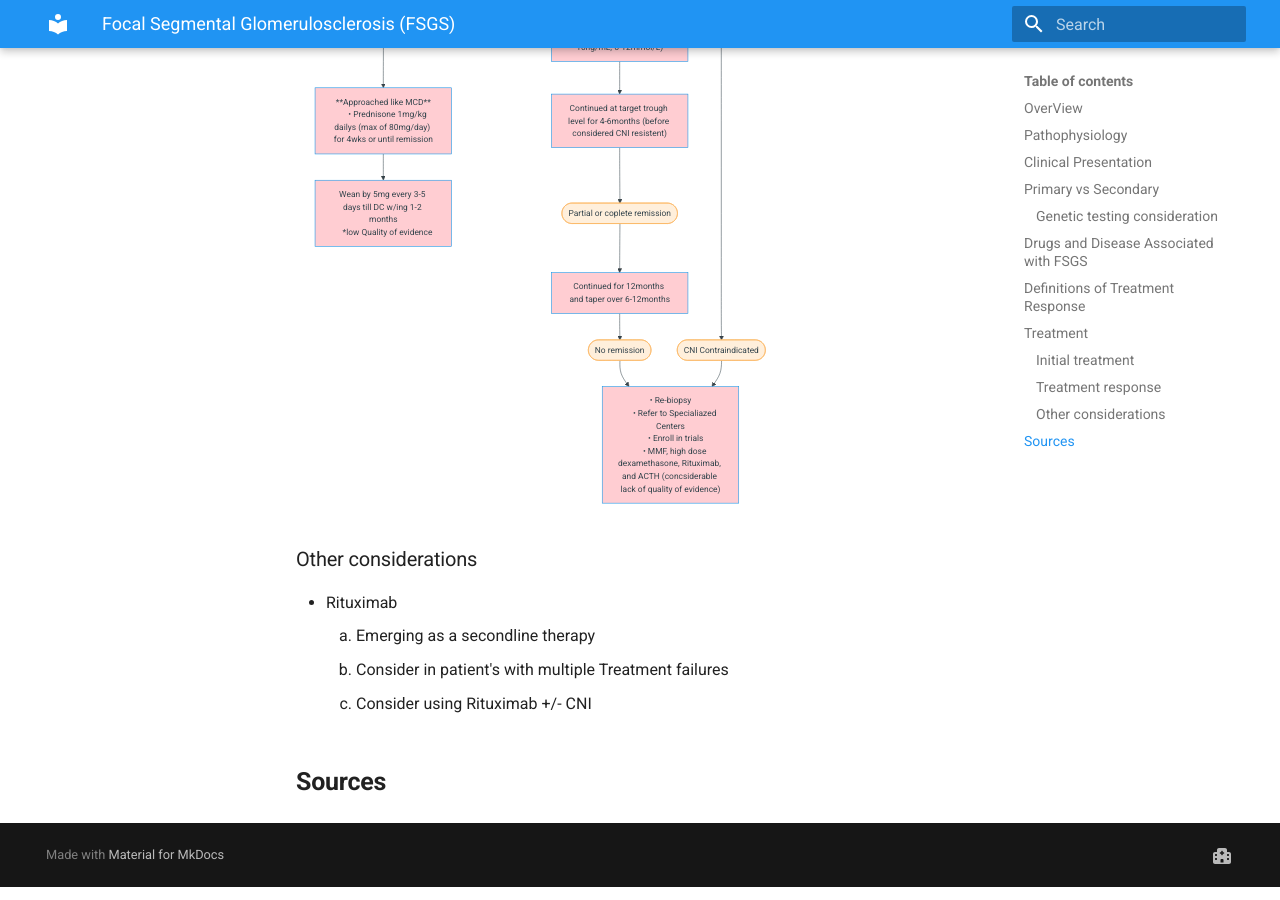
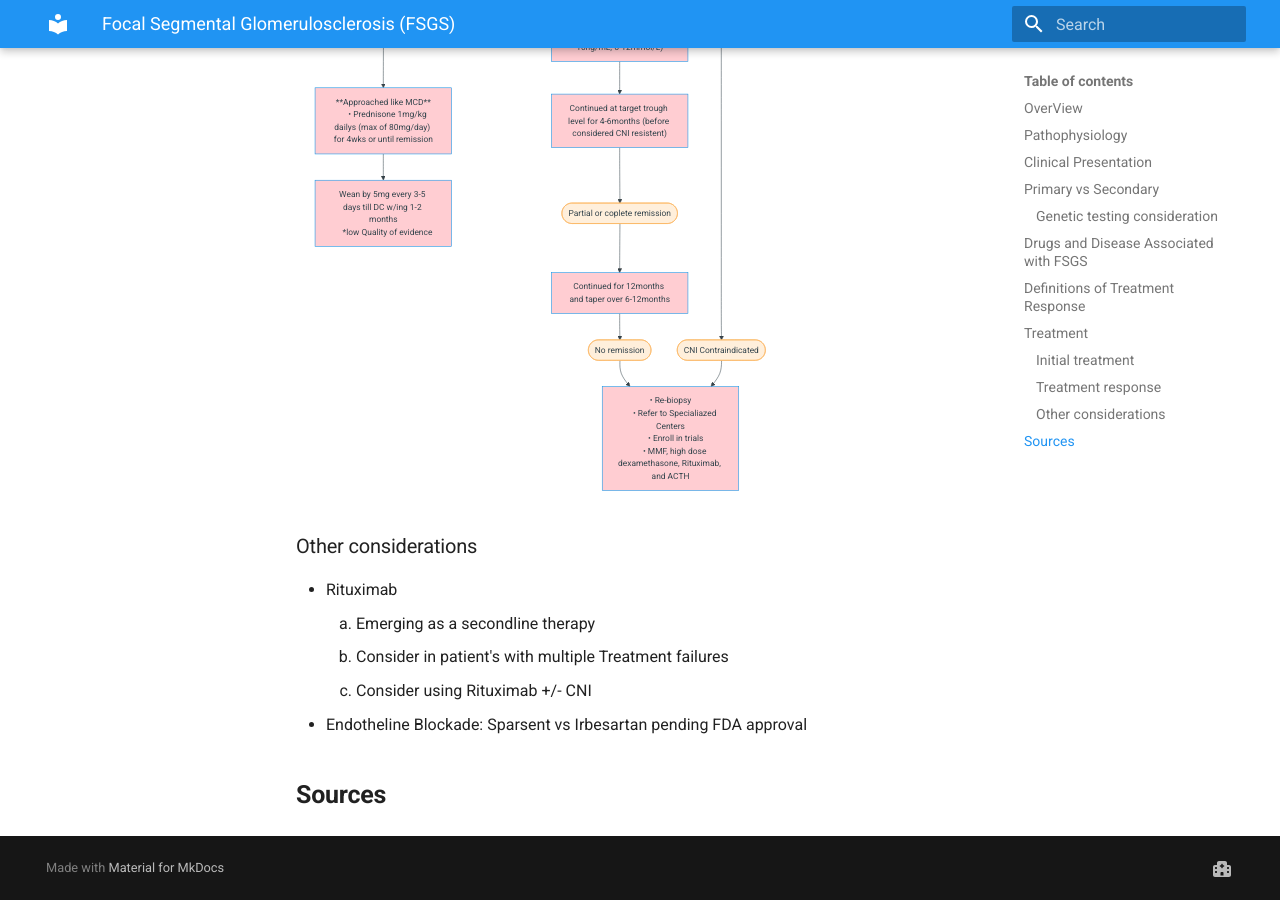
Before and after one commit to TTUNEPH2025/GN, an MkDocs documentation site: the page built from docs/FSGS.md, in a window 1280 px wide and 900 px high, scrolled down 5280 px. Built offline with MkDocs 1.6.1 and Material for MkDocs 9.7.7, drawn with Linux system fonts in a browser that asks for light colours; part of the change alters nothing that is shown.

Commit message:
Update FSGS.md

```diff
--- a/docs/FSGS.md
+++ b/docs/FSGS.md
@@ -158,7 +158,7 @@ flowchart TD
     n19 --> n20["• Re-biopsy
      • Refer to Specialiazed Centers
      • Enroll in trials
-     • MMF, high dose dexamethasone, Rituximab, and ACTH (concsiderable lack of quality of evidence)"]
+     • MMF, high dose dexamethasone, Rituximab, and ACTH"]
     n21 --> n20
     n22(["Persistent/unremiting"]) --> n30["Do not need to complete 16wk tx"] & n23["Genetic testing"]
     n28 --> n15
@@ -192,4 +192,5 @@ flowchart TD
      1. Emerging as a secondline therapy
      2. Consider in patient's with multiple Treatment failures
      3. Consider using Rituximab +/- CNI
+  * Endotheline Blockade: Sparsent vs Irbesartan pending FDA approval
 ## **Sources**
```
